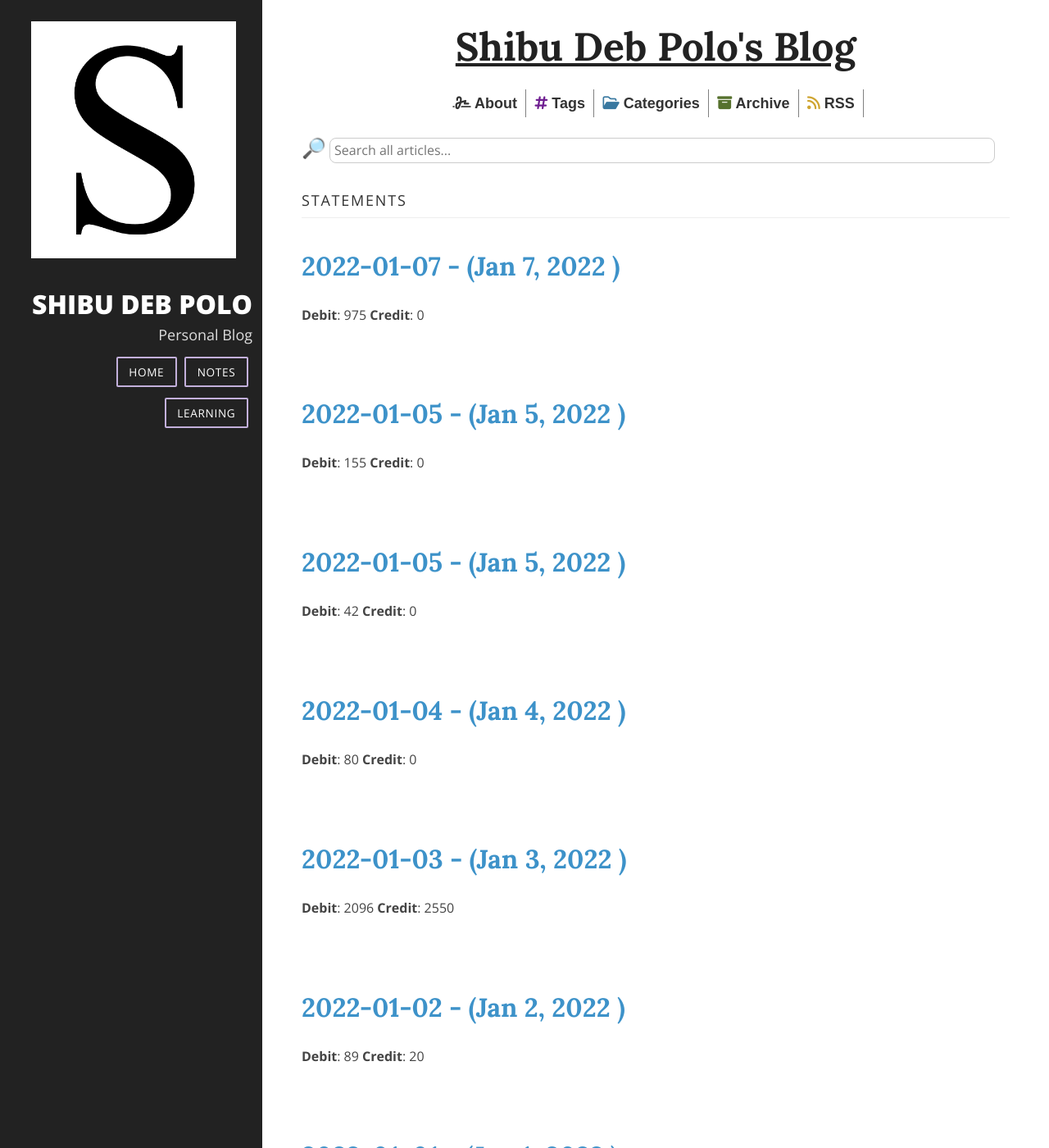
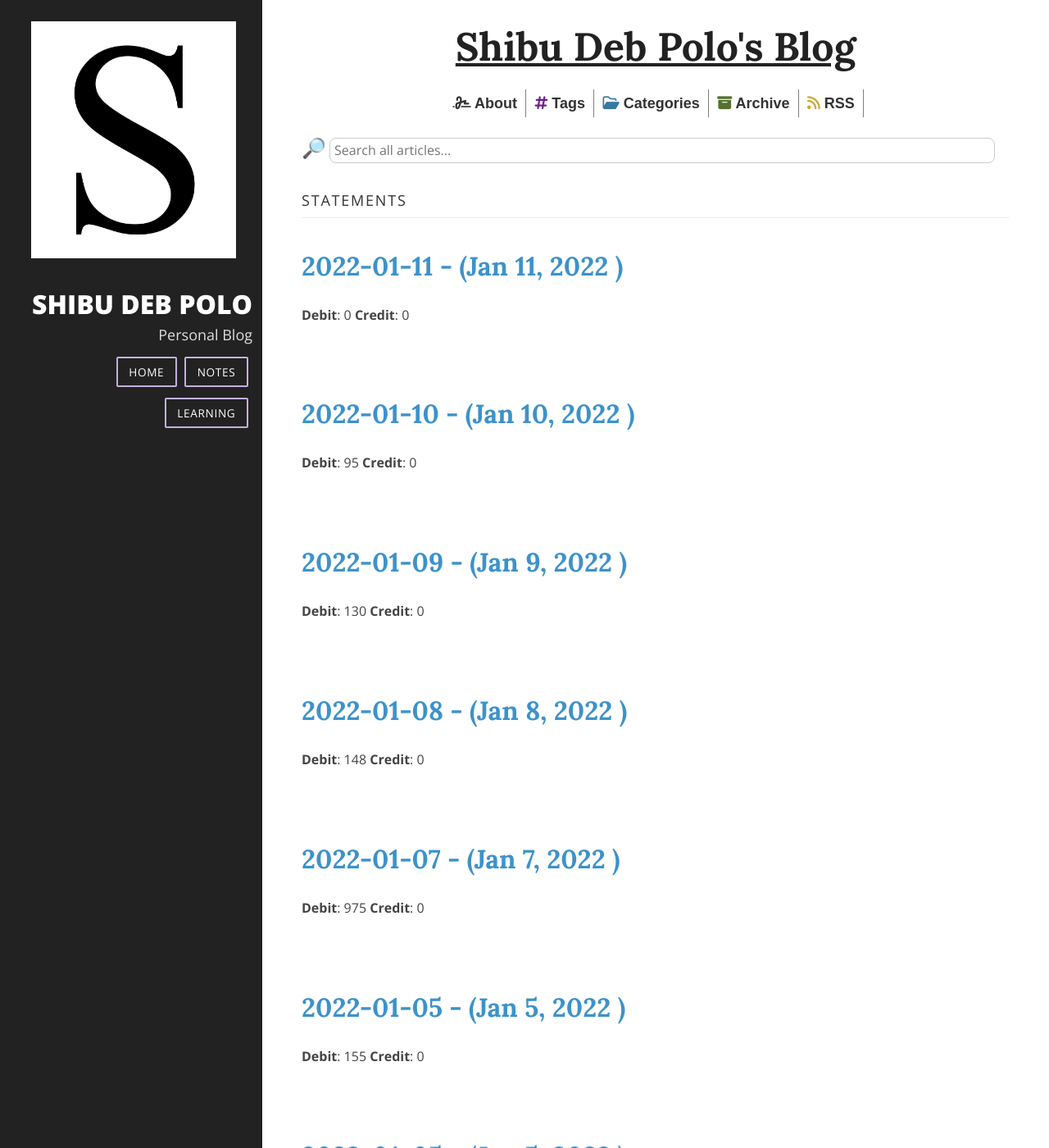
Before and after one commit to polodev/daily-dose, a Jekyll site: the page built from _pages/statements.md, in a window 1280 px wide and 1400 px high. Shown: the whole window at 82% size. Built offline with Jekyll 4.4.1, drawn with Linux system fonts in a browser that asks for light colours; nearby versions of some CDN libraries.

Commit message:
--updated--

```diff
--- /dev/null
+++ b/_statements/2022-01-08.md
@@ -0,0 +1,16 @@
+---
+title: 2022-01-08
+debit: 148
+credit: 0
+---
+
+## Debit
+* Medicine - 60
+* Ruti - 20
+* Papeya - 40
+* Toimoi + center fresh - 10
+* Pran mango chutney bar + Nimkey - 18
+
+## Credit
+
+## others
--- /dev/null
+++ b/_statements/2022-01-09.md
@@ -0,0 +1,16 @@
+---
+title: 2022-01-09
+debit: 130
+credit: 0
+---
+
+## Debit
+* Ruti - 40
+* Biscuit - 20
+* milk - 20
+* egg - 40
+* farmland milk - 10
+
+## Credit
+
+## others
--- /dev/null
+++ b/_statements/2022-01-10.md
@@ -0,0 +1,17 @@
+---
+title: 2022-01-10
+debit: 95
+credit: 0
+---
+
+## Debit
+* Ruti - 20
+* farmland milk - 20
+* banana - 20
+* toimoi - 5
+* snacks - 30
+
+## Credit
+
+## others
+* clear due of rabbi vi - 800
--- /dev/null
+++ b/_statements/2022-01-11.md
@@ -0,0 +1,17 @@
+---
+title: 2022-01-11
+debit: 0
+credit: 0
+---
+
+## Debit
+
+## Credit
+
+## Others
+onion - 50
+spice - 110
+vegetable 140
+rice 2 kg - 250
+-------------------
+550
```
Also changed, not shown: _learning/2022-01-07-daily-learning-Jan-07-2022.markdown (added, +13 -0 lines), _learning/2022-01-09-daily-learning-Jan-09-2022.markdown (added, +13 -0 lines), _learning/2022-01-10-daily-learning-Jan-10-2022.markdown (added, +277 -0 lines), draft.md (+59 -0 lines).
